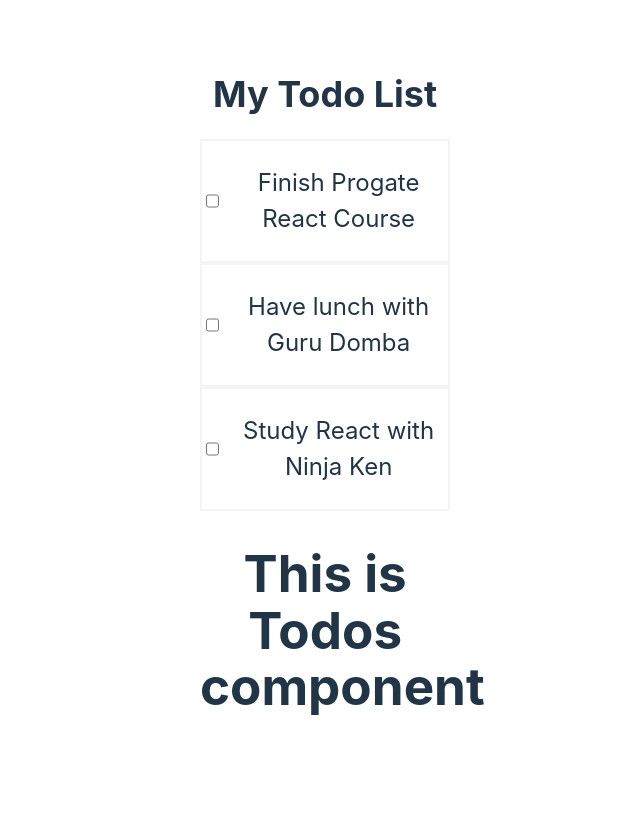
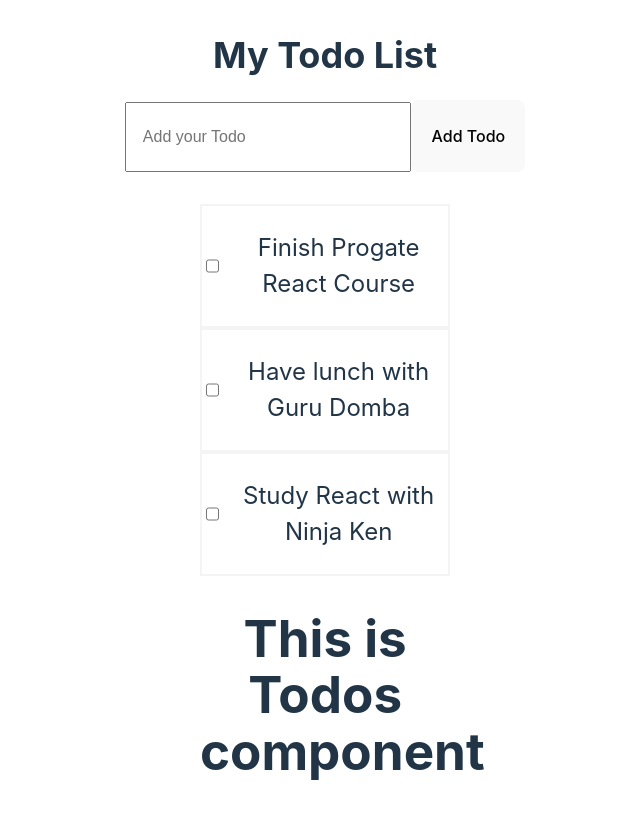
Before and after one commit to NallDev/simple-react-app, a React (Vite) app: page / in a window 1280 px wide. Shown: the top 818 px of the page, without its empty margins (0-640 px from the left). Built offline with nearby package versions, Linux system fonts and the light colour scheme.

Commit message:
add todo form

```diff
--- a/src/App.jsx
+++ b/src/App.jsx
@@ -1,5 +1,6 @@
 import React, { useState } from 'react'
 import Todos from './components/Todos'
+import TodoForm from './components/TodoForm'
 
 function App() {
   const [todos, setTodos] = useState([
@@ -33,7 +34,7 @@
   return (
     <div style={styles.container}>
       <h1 style={styles.title}>My Todo List</h1>
-
+      <TodoForm />
       <Todos todos={todos} toggleCompleted={toggleCompleted}/>
     </div>
   )
--- /dev/null
+++ b/src/components/TodoForm.jsx
@@ -0,0 +1,34 @@
+import React from 'react'
+
+const TodoForm = () => {
+  return (
+    <div style={styles.container}>
+      <form>
+        <input
+          type="text"
+          placeholder="Add your Todo"
+          style={styles.formInput}
+        />
+        <button style={styles.button}>Add Todo</button>
+      </form>
+    </div>
+  )
+}
+
+const styles = {
+  container: {
+    marginBottom: '32px',
+  },
+  formInput: {
+    height: '66px',
+    width: '40%',
+    fontSize: '16px',
+    padding: '0 16px',
+  },
+  button: {
+    height: '72px',
+    fontSize: '16px',
+  },
+}
+
+export default TodoForm
```
